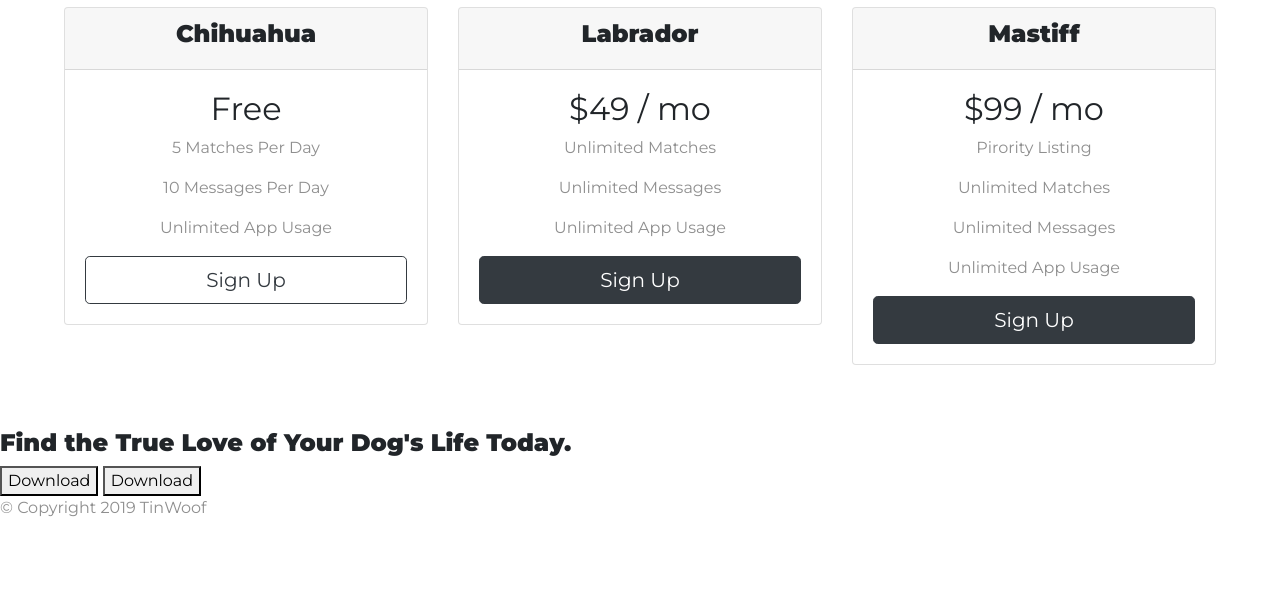
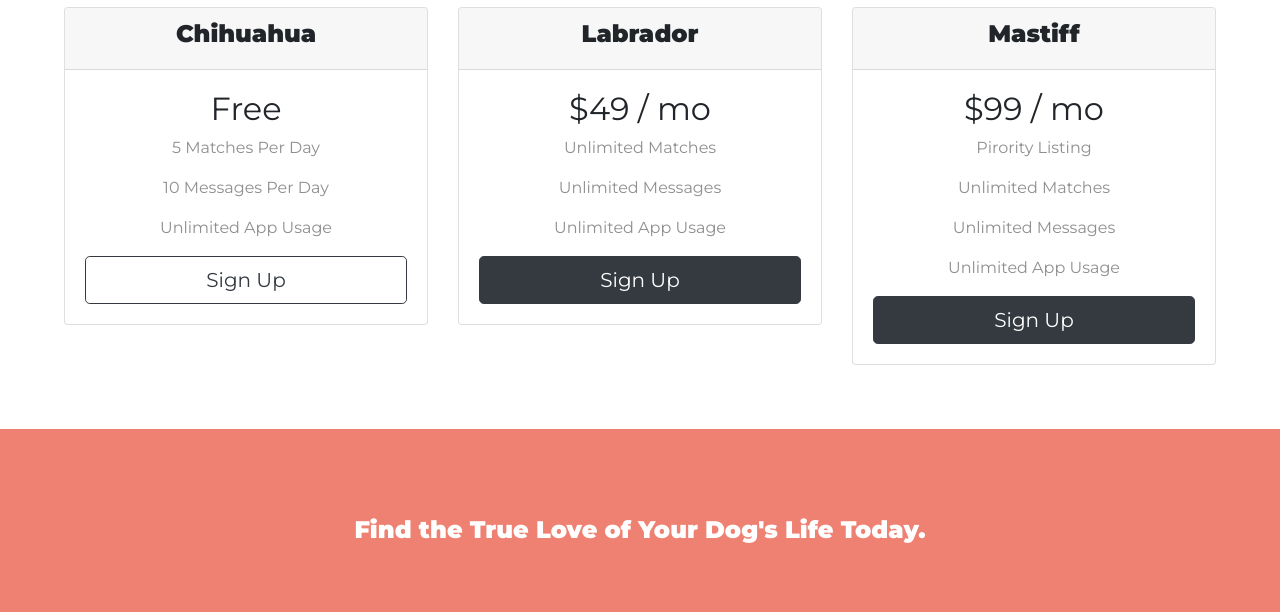
Before and after one commit to adwait22/TinWoof, a plain HTML site: page index.html in a window 1280 px wide. Shown: the part 1929-2541 px from the top of the page. Before the commit the page ends 2465 px from the top, so only its background shows below. Drawn offline with nearby package versions, Linux system fonts and the light colour scheme.

Commit message:
used media query breakpoints for improved mobile webpage performance

```diff
--- a/css/styles.css
+++ b/css/styles.css
@@ -12,6 +12,17 @@ body{
   transform: rotate(25deg);
   position: absolute;
   right: 30%
+}
+
+@media (max-width: 1028px) {
+  .title-image{
+    position: static;
+    transform: rotate(0);
+  }
+
+  #title{
+    text-align: center;
+  }
 }
 
 h1{
@@ -142,3 +153,28 @@ p{
 .pricing-cards{
   padding-top: 5%;
 }
+
+/* cta */
+
+#cta{
+  background-color: #ef8172;
+  text-align: center;
+  font-family: "Montserrat";
+  padding: 2%;
+
+}
+.cta-heading{
+  color: #fff;
+  font-weight: bold;
+  padding: 5% 5% 0 5%;
+}
+
+#footer{
+  background-color: #ef8172;
+  text-align: center;
+
+}
+
+.copyright{
+  color: #fff;
+}
--- a/index.html
+++ b/index.html
@@ -227,9 +227,9 @@
 
   <section id="cta">
 
-    <h3>Find the True Love of Your Dog's Life Today.</h3>
-    <button type="button">Download</button>
-    <button type="button">Download</button>
+    <h3 class="cta-heading">Find the True Love of Your Dog's Life Today.</h3>
+    <button type="button" class="btn btn-dark btn-lg download-button"><i class="fab fa-google-play"></i> Download</button>
+    <button type="button" class="btn btn-outline-light btn-lg download-button"><i class="fab fa-apple"></i> Download</button>
 
   </section>
 
@@ -238,7 +238,7 @@
 
   <footer id="footer">
 
-    <p>© Copyright 2019 TinWoof</p>
+    <p class="copyright">© Copyright 2019 TinWoof</p>
 
   </footer>
 
```
